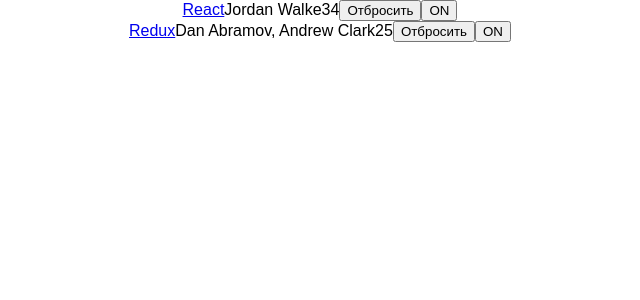
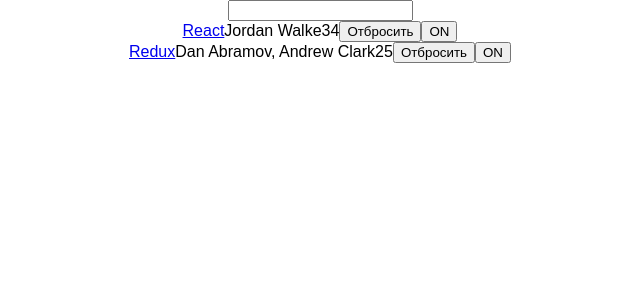
Before and after one commit to BehemothOz/hackernews, a React (Create React App) app: page / in a window 1280 px wide. Shown: the top 300 px of the page, without its empty margins (320-960 px from the left). Built offline with nearby package versions, Linux system fonts and the light colour scheme.

Commit message:
added form / search title

```diff
--- a/src/App.js
+++ b/src/App.js
@@ -21,6 +21,14 @@
   },
 ];
 
+function isSearched(searchTerm) {
+  // console.log(1)
+  return function(item) {
+    // условие, возвращающее true или false
+    return item.title.toLowerCase().includes(searchTerm.toLowerCase());
+  }
+}
+
 class App extends Component {
 
   constructor(props) {
@@ -28,11 +36,13 @@
 
     this.state = {
       list,
-      isToggleOn: true
+      isToggleOn: true,
+      searchTerm: ''
     }
 
     this.onDismiss = this.onDismiss.bind(this);
     this.handleClick = this.handleClick.bind(this);
+    this.onSearchChange = this.onSearchChange.bind(this);
   }
 
   onDismiss(id) {
@@ -47,11 +57,18 @@
     this.setState({ isToggleOn: !this.state.isToggleOn })
   }
 
+  onSearchChange(event) {
+    this.setState({ searchTerm: event.target.value });
+  }
+
   render() {
     // console.log(this);
     return (
       <div className="App">
-        {this.state.list.map(item => {
+        <form>
+          <input type="text" onChange={this.onSearchChange} />
+        </form>
+        {this.state.list.filter(isSearched(this.state.searchTerm)).map(item => {
           return (
             <div key={item.objectID}>
               <span>
```
